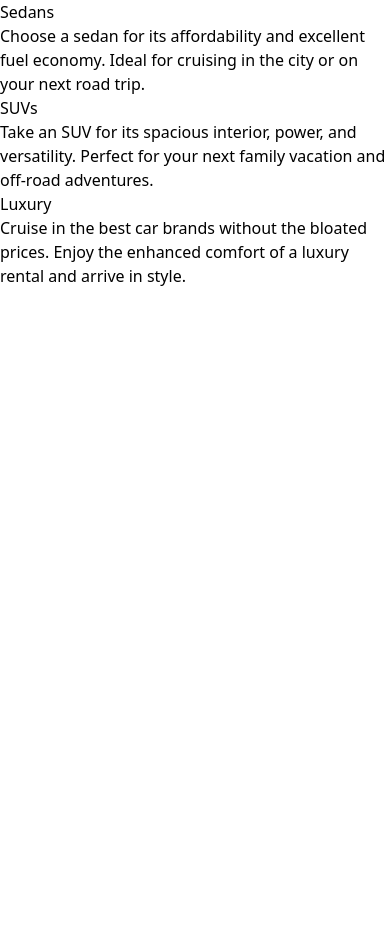
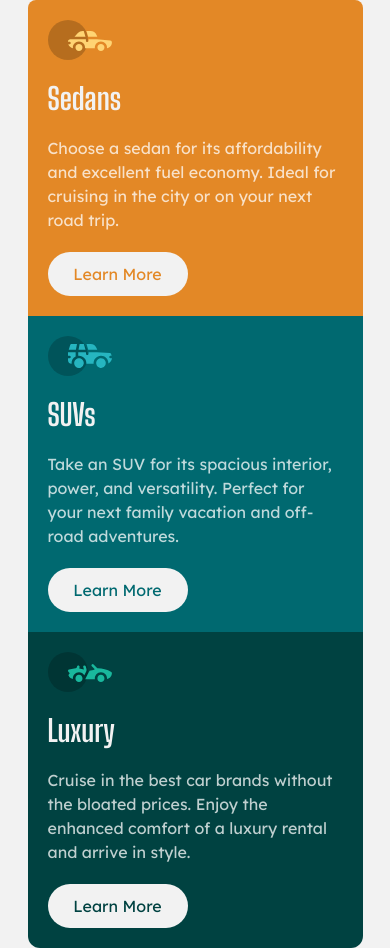
Before and after one commit to TuanAnh45468/column-preview-card, a website: page dist/index.html in a window 390 px wide. Before the commit the page ends 844 px from the top, so only its background shows below. Drawn offline with Linux system fonts and the light colour scheme.

Commit message:
complete mobile version

```diff
--- a/src/input.css
+++ b/src/input.css
@@ -6,4 +6,16 @@
     body{
         @apply text-base
     }
+
+    img{
+        @apply w-[64px] h-[40px]
+    }
+
+    button{
+        @apply w-[140px] h-[44px] bg-very-light-grey rounded-3xl font-lexend-deca hover:border hover:border-transparent-white
+    }
+
+    p{
+        @apply font-lexend-deca text-transparent-white
+    }
 }
```
Also changed, not shown: dist/index.html, dist/output.css.
